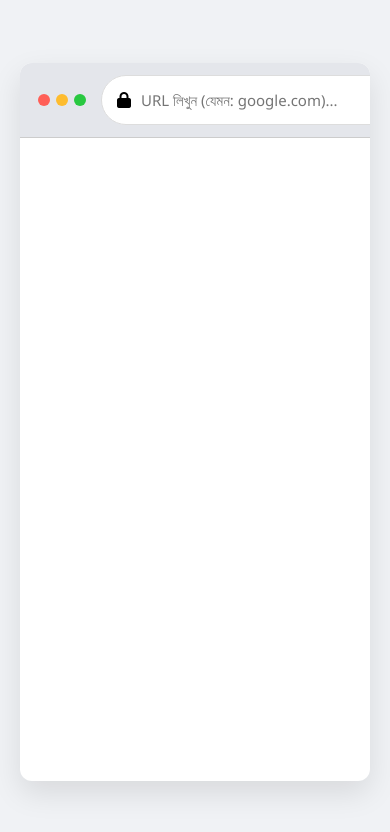
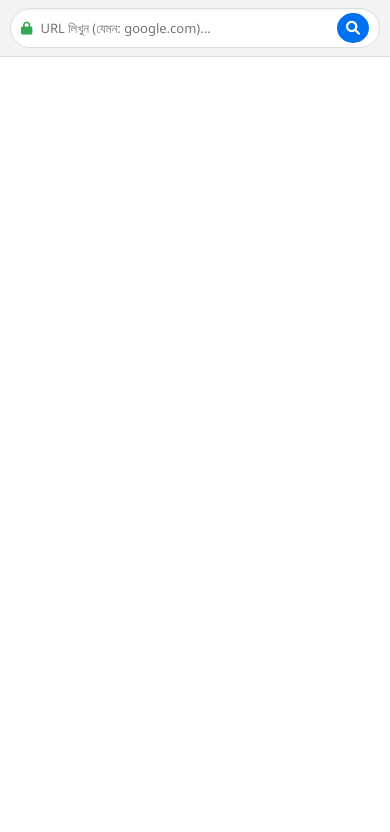
Before and after one commit to emtiazsuman-source/test, a website: page index.html in a window 390 px wide. Drawn offline with Linux system fonts and the light colour scheme.

Commit message:
Refactor CSS styles for layout and responsiveness
Updated styles for body, browser window, and header. Improved responsiveness and adjusted padding and margins.

```diff
--- a/css/style.css
+++ b/css/style.css
@@ -1,78 +1,144 @@
-* { box-sizing: border-box; margin: 0; padding: 0; font-family: 'Segoe UI', sans-serif; }
+/* রিসেট এবং গ্লোবাল স্টাইল */
+* {
+    box-sizing: border-box;
+    margin: 0;
+    padding: 0;
+    font-family: 'Segoe UI', Tahoma, Geneva, Verdana, sans-serif;
+}
 
 body {
-    background: #f0f2f5;
+    background: #e0e5ec;
+    display: flex;
+    justify-content: center;
+    align-items: center;
     height: 100vh;
-    display: flex;
-    align-items: center;
-    justify-content: center;
-    padding: 20px;
+    padding: 10px; /* মোবাইলের জন্য প্যাডিং কমানো হয়েছে */
+    overflow: hidden;
 }
 
+/* ব্রাউজার উইন্ডো */
 .browser-window {
     width: 100%;
     max-width: 1100px;
-    height: 85vh;
+    height: 90vh;
     background: #fff;
     border-radius: 12px;
-    box-shadow: 0 12px 30px rgba(0,0,0,0.1);
+    box-shadow: 0 10px 40px rgba(0,0,0,0.15);
     display: flex;
     flex-direction: column;
     overflow: hidden;
 }
 
+/* ব্রাউজার হেডার - এটি ফিক্সড থাকবে */
 .browser-header {
-    background: #e4e6eb;
-    padding: 12px 18px;
+    background: #f1f3f4;
+    padding: 10px 15px;
     display: flex;
     align-items: center;
-    gap: 15px;
-    border-bottom: 1px solid #ccc;
+    border-bottom: 1px solid #ddd;
+    gap: 12px;
+    flex-shrink: 0; /* হেডার যেন সংকুচিত না হয় */
 }
 
-.dots { display: flex; gap: 6px; }
+/* উইন্ডো ডটস (মোবাইলে লুকানো থাকবে জায়গা বাঁচাতে) */
+.dots {
+    display: flex;
+    gap: 6px;
+}
 .dot { width: 12px; height: 12px; border-radius: 50%; }
-.red { background: #ff5f57; }
-.yellow { background: #febc2e; }
-.green { background: #28c840; }
+.red { background: #ff5f56; }
+.yellow { background: #ffbd2e; }
+.green { background: #27c93f; }
 
+/* এড্রেস বার কন্টেইনার */
 .address-bar {
     flex: 1;
     background: #fff;
-    padding: 8px 15px;
-    border-radius: 30px;
+    border-radius: 20px;
+    padding: 5px 12px;
     display: flex;
     align-items: center;
     border: 1px solid #ddd;
+    box-shadow: inset 0 1px 2px rgba(0,0,0,0.05);
+    min-width: 0; /* ফ্লেক্স চাইল্ড ওভারফ্লো প্রতিরোধে */
 }
 
-.address-bar input {
-    flex: 1;
+.address-bar:focus-within {
+    border-color: #0070f3;
+}
+
+.lock-icon {
+    color: #34a853;
+    font-size: 13px;
+    margin-right: 8px;
+}
+
+/* ইনপুট বক্স */
+input {
     border: none;
     outline: none;
-    margin: 0 10px;
-    font-size: 15px;
+    width: 100%;
+    font-size: 14px;
+    color: #333;
+    background: transparent;
 }
 
-#browseBtn {
-    background: #1877f2;
+/* গো (Go) বাটন - এটি এখন সবসময় দৃশ্যমান থাকবে */
+button {
+    background: #0070f3;
     color: white;
     border: none;
+    min-width: 32px; /* ফিক্সড সাইজ */
+    height: 32px;
     border-radius: 50%;
-    width: 32px;
-    height: 32px;
     cursor: pointer;
+    margin-left: 8px;
     display: flex;
     align-items: center;
     justify-content: center;
-    transition: 0.2s;
+    transition: 0.2s ease;
+    flex-shrink: 0; /* বাটন যেন ছোট না হয়ে যায় */
 }
 
-#browseBtn:hover { background: #166fe5; }
+button:hover {
+    background: #005bb5;
+    transform: scale(1.05);
+}
 
+button i {
+    font-size: 14px;
+}
+
+/* লোডার */
+.loader-container {
+    position: absolute;
+    top: 50%;
+    left: 50%;
+    transform: translate(-50%, -50%);
+    text-align: center;
+    z-index: 10;
+    background: rgba(255,255,255,0.8);
+    padding: 20px;
+    border-radius: 10px;
+}
+
+.spinner {
+    width: 35px;
+    height: 35px;
+    border: 4px solid #f3f3f3;
+    border-top: 4px solid #0070f3;
+    border-radius: 50%;
+    animation: spin 1s linear infinite;
+    margin: 0 auto 10px;
+}
+
+@keyframes spin { 100% { transform: rotate(360deg); } }
+
+/* কন্টেন্ট এরিয়া */
 .browser-content {
     flex: 1;
     position: relative;
+    background: #fff;
 }
 
 iframe {
@@ -81,23 +147,29 @@ iframe {
     border: none;
 }
 
-.loader-container {
-    position: absolute;
-    top: 50%;
-    left: 50%;
-    transform: translate(-50%, -50%);
-    text-align: center;
-    z-index: 10;
+/* রেসপন্সিভ ডিজাইন (মোবাইল ফোনের জন্য) */
+@media (max-width: 600px) {
+    body {
+        padding: 0;
+    }
+    .browser-window {
+        height: 100vh;
+        border-radius: 0;
+    }
+    .dots {
+        display: none; /* মোবাইলে ডটস লুকানো হয়েছে */
+    }
+    .browser-header {
+        padding: 8px 10px;
+    }
+    .address-bar {
+        padding: 4px 10px;
+    }
+    input {
+        font-size: 13px;
+    }
+    button {
+        width: 30px;
+        height: 30px;
+    }
 }
-
-.spinner {
-    width: 40px;
-    height: 40px;
-    border: 4px solid #f3f3f3;
-    border-top: 4px solid #1877f2;
-    border-radius: 50%;
-    animation: spin 1s linear infinite;
-    margin-bottom: 10px;
-}
-
-@keyframes spin { 100% { transform: rotate(360deg); } }
```
